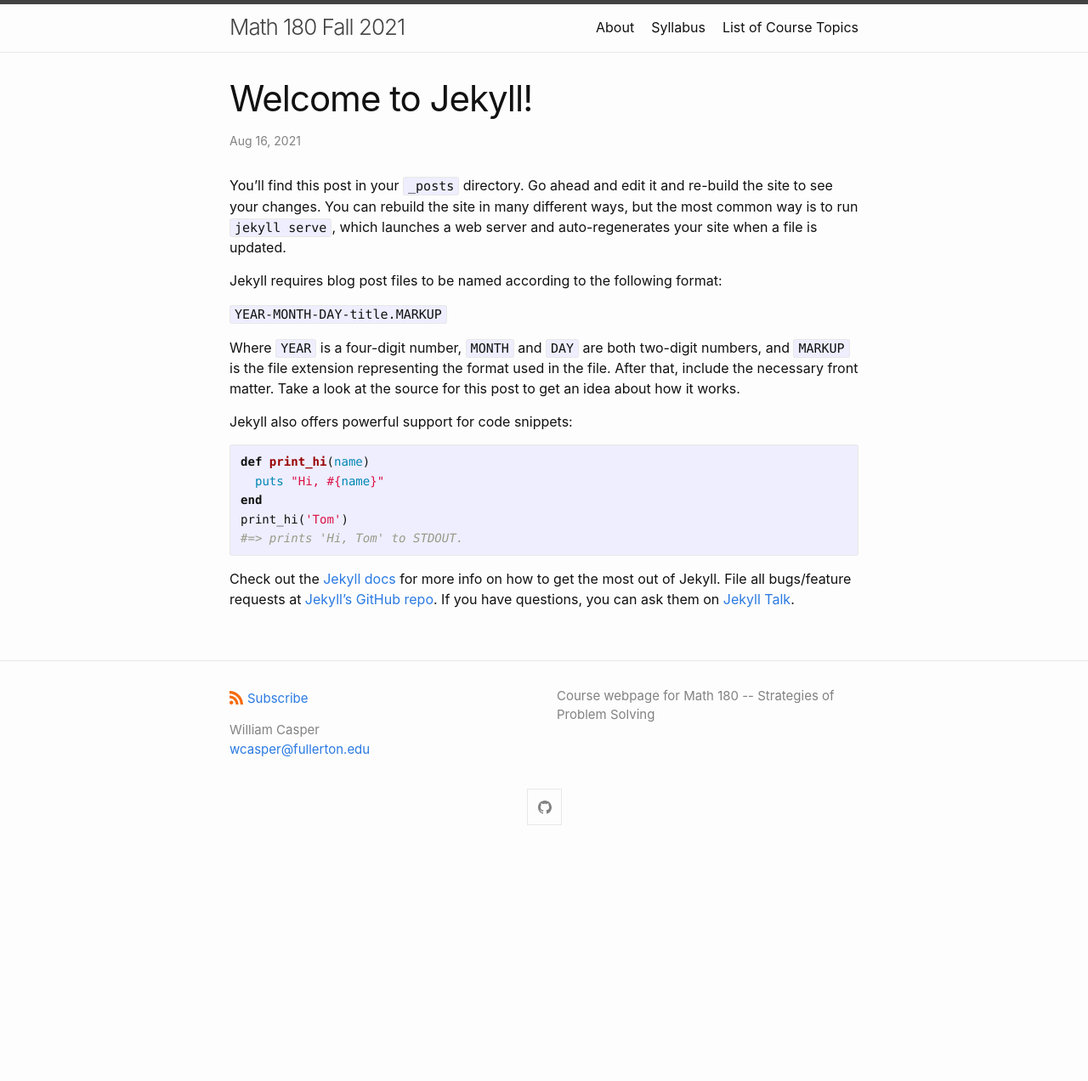
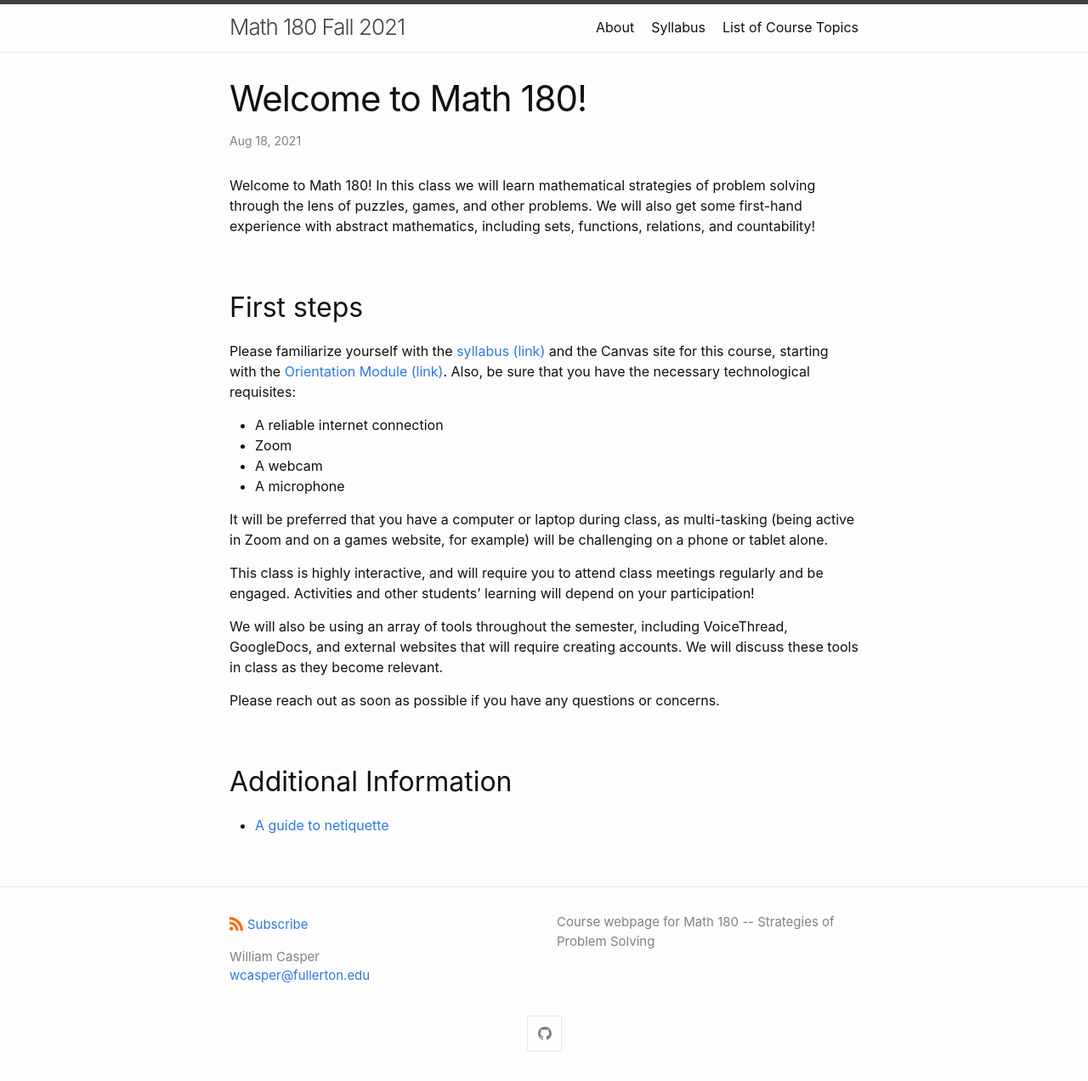
Before and after one commit to wcasper/math180fall2021, a Jekyll site: the page built from _posts/2021-08-15-welcome-to-jekyll.markdown, in a window 1280 px wide. Shown: the whole page at 85% size. Built offline with Jekyll 4.4.1, drawn with Linux system fonts in a browser that asks for light colours; before the commit the page ends 1006 px from its top, so only the background shows below that.

Commit message:
made into intro page

```diff
--- a/_posts/2021-08-15-welcome-to-jekyll.markdown
+++ b/_posts/2021-08-15-welcome-to-jekyll.markdown
@@ -1,29 +1,28 @@
 ---
 layout: post
-title:  "Welcome to Jekyll!"
-date:   2021-08-15 18:11:51 -0700
-categories: jekyll update
+title:  "Welcome to Math 180!"
+date:   2021-08-18
 ---
-You’ll find this post in your `_posts` directory. Go ahead and edit it and re-build the site to see your changes. You can rebuild the site in many different ways, but the most common way is to run `jekyll serve`, which launches a web server and auto-regenerates your site when a file is updated.
+Welcome to Math 180!  In this class we will learn mathematical strategies of problem solving through the lens of puzzles, games, and other problems.
+We will also get some first-hand experience with abstract mathematics, including sets, functions, relations, and countability!
 
-Jekyll requires blog post files to be named according to the following format:
+## First steps
 
-`YEAR-MONTH-DAY-title.MARKUP`
+Please familiarize yourself with the [syllabus (link)](https://wcasper.github.io/math180fall2021/extras/syllabus) and the Canvas site for this course, starting with the [Orientation Module (link)](https://csufullerton.instructure.com/courses/3309029/modules). Also, be sure that you have the necessary technological requisites:
 
-Where `YEAR` is a four-digit number, `MONTH` and `DAY` are both two-digit numbers, and `MARKUP` is the file extension representing the format used in the file. After that, include the necessary front matter. Take a look at the source for this post to get an idea about how it works.
+* A reliable internet connection
+* Zoom
+* A webcam
+* A microphone
 
-Jekyll also offers powerful support for code snippets:
+It will be preferred that you have a computer or laptop during class, as multi-tasking (being active in Zoom and on a games website, for example) will be challenging on a phone or tablet alone.
 
-{% highlight ruby %}
-def print_hi(name)
-  puts "Hi, #{name}"
-end
-print_hi('Tom')
-#=> prints 'Hi, Tom' to STDOUT.
-{% endhighlight %}
+This class is highly interactive, and will require you to attend class meetings regularly and be engaged. Activities and other students' learning will depend on your participation!
 
-Check out the [Jekyll docs][jekyll-docs] for more info on how to get the most out of Jekyll. File all bugs/feature requests at [Jekyll’s GitHub repo][jekyll-gh]. If you have questions, you can ask them on [Jekyll Talk][jekyll-talk].
+We will also be using an array of tools throughout the semester, including VoiceThread, GoogleDocs, and external websites that will require creating accounts. We will discuss these tools in class as they become relevant.
 
-[jekyll-docs]: https://jekyllrb.com/docs/home
-[jekyll-gh]:   https://github.com/jekyll/jekyll
-[jekyll-talk]: https://talk.jekyllrb.com/
+Please reach out as soon as possible if you have any questions or concerns.
+
+## Additional Information
+
+* [A guide to netiquette](https://titaniumhelp.fullerton.edu/m/StudentSelf-HelpGuide/l/646667-student-what-is-netiquette)
```
